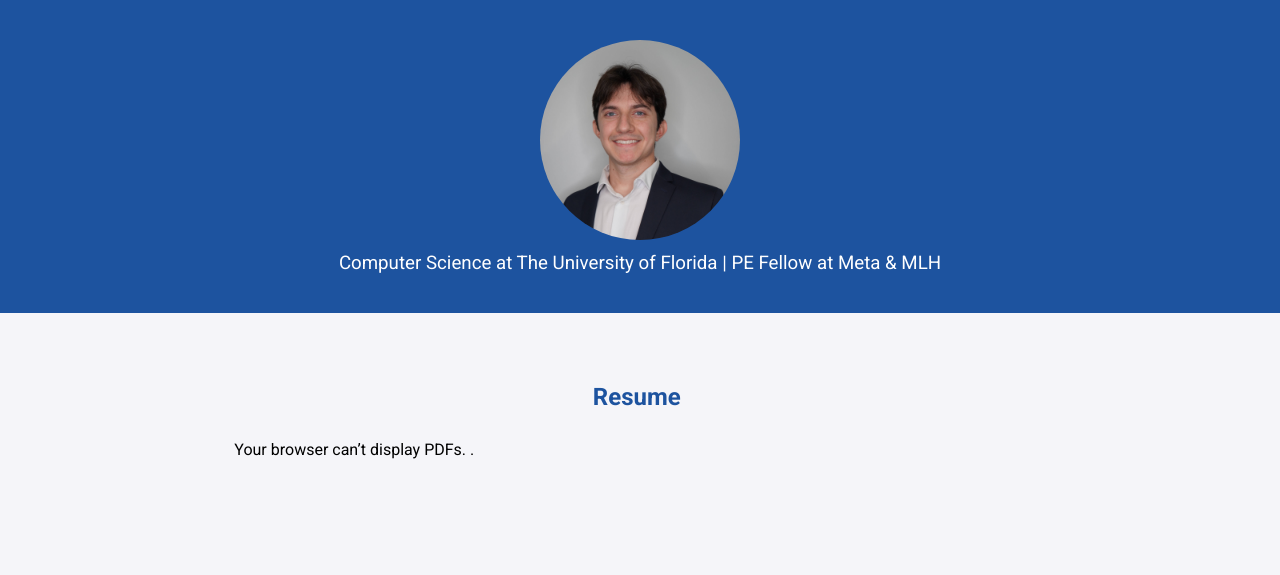
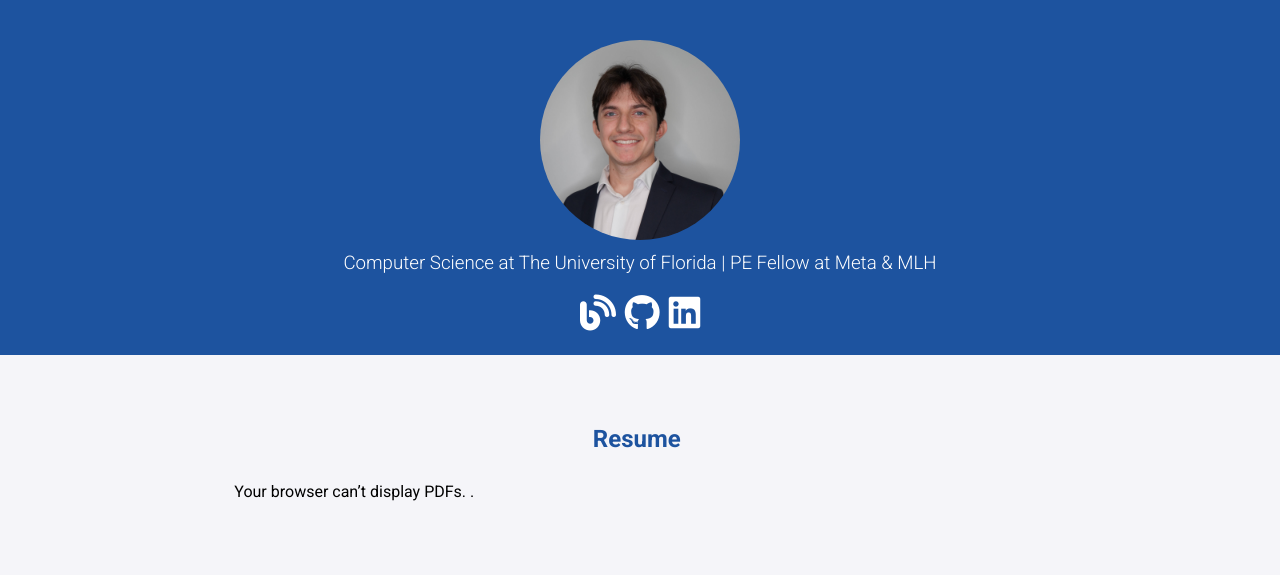
Before and after one commit to aleguy02/PE-portfolio, a Flask app: template app/templates/index.html in a window 1280 px wide. Shown: the part 70-645 px from the top of the page. Run offline with Flask 2, Linux system fonts and the light colour scheme; the template is opened without the code that fills it, so the values that code supplies are empty; parts of the project's set-up code (start-up, migrations or seed data) failed here and were passed over; some libraries are stand-ins or nearby versions.

Commit message:
Add social links

```diff
--- a/app/static/styles/main.css
+++ b/app/static/styles/main.css
@@ -218,7 +218,16 @@ body {
 }
 
 #bio > h3 {
-  font-weight: 400;
+  font-weight: 300;
+}
+
+#socials {
+  font-size: 36px;
+}
+
+.link-nodecor {
+  color: inherit;
+  text-decoration: none;
 }
 
 .section {
--- a/app/templates/index.html
+++ b/app/templates/index.html
@@ -16,6 +16,11 @@
       href="https://fonts.googleapis.com/css2?family=Roboto:ital,wght@0,100;0,300;0,400;0,500;0,700;0,900;1,100;1,300;1,400;1,500;1,700;1,900&display=swap"
       rel="stylesheet"
     />
+
+    <script
+      src="https://kit.fontawesome.com/81fe88e261.js"
+      crossorigin="anonymous"
+    ></script>
 
     <link lang="sass" rel="stylesheet" href="./static/styles/main.css" />
     <link rel="icon" href="./static/img/favicon.ico" type="image/x-icon" />
@@ -36,6 +41,22 @@
           MLH
         </h3>
       </div>
+      <div id="socials">
+        <a href="https://blog.alejandrovillate.com" class="link-nodecor">
+          <i class="fa-solid fa-blog"></i>
+        </a>
+
+        <a href="https://github.com/aleguy02" class="link-nodecor">
+          <i class="fa fa-github"></i>
+        </a>
+
+        <a
+          href="https://linkedin.com/in/alejandrovillate1"
+          class="link-nodecor"
+        >
+          <i class="fa-brands fa-md fa-linkedin"></i>
+        </a>
+      </div>
     </div>
 
     <!-- shoutout to this repository for inspiration https://github.com/jimmyMsh/PE-portfolio/blob/main/app/templates/index.html -->
@@ -51,16 +72,21 @@
         >
           <p>
             Your browser can’t display PDFs.
-            <a href="{{ url_for('static', filename='files/resume.pdf') }}" class="btn responsive-sm"
+            <a
+              href="{{ url_for('static', filename='files/resume.pdf') }}"
+              class="btn responsive-sm"
               >Download the resume</a
             >.
           </p>
         </object>
 
-       <a href="{{ url_for('static', filename='files/resume.pdf') }}" class="btn responsive-sm">View Resume</a>
+        <a
+          href="{{ url_for('static', filename='files/resume.pdf') }}"
+          class="btn responsive-sm"
+          >View Resume</a
+        >
       </div>
     </div>
-  </body>
 
     <div class="section">
       <div class="centered-container">
@@ -70,4 +96,5 @@
         />
       </div>
     </div>
+  </body>
 </html>
```
Lines whose indentation alone changed are shown as unchanged.
